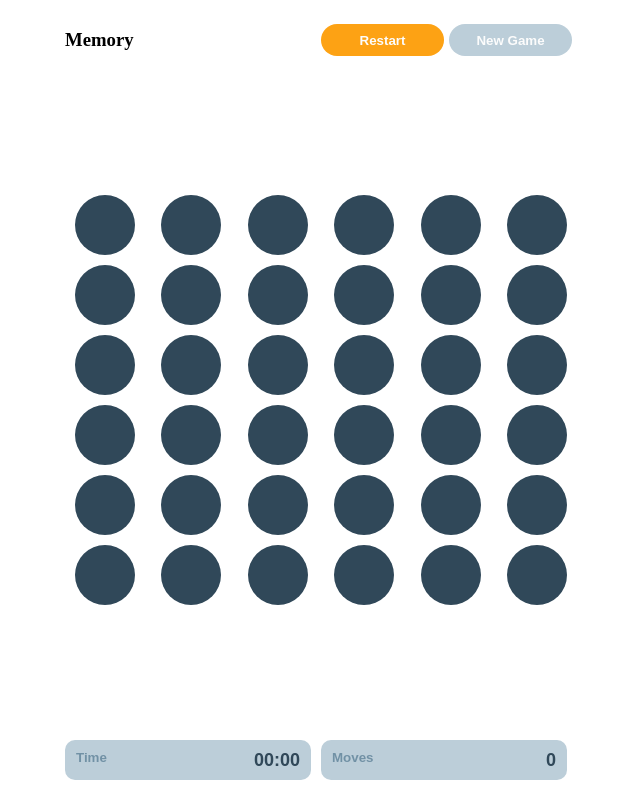
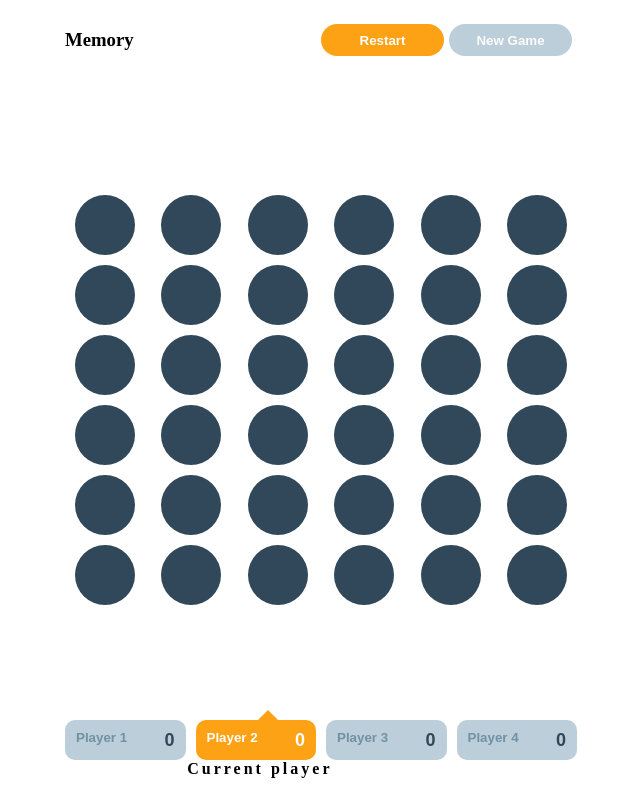
Before and after one commit to aknagirm/memory-game, an Angular app: page /game in a window 1280 px wide. Shown: the whole page, without its empty margins (319-959 px from the left). Built offline with nearby package versions, Linux system fonts and the light colour scheme.

Commit message:
current player label added

```diff
--- a/src/app/components/game-page/game-page.component.html
+++ b/src/app/components/game-page/game-page.component.html
@@ -43,9 +43,9 @@
       </button>
     </div>
     <div class="current-player-text-wrapper">
-      <span id="current-player-text" *ngFor="let player of playerIdx">{{
-        player.current ? "Current player" : ""
-      }}</span>
+      <div id="current-player-text" *ngFor="let player of playerIdx">
+        {{ player.current ? "Current player" : "" }}
+      </div>
     </div>
   </div>
   <ng-template #soloPlayer>
--- a/src/app/components/game-page/game-page.component.scss
+++ b/src/app/components/game-page/game-page.component.scss
@@ -65,6 +65,7 @@
     border: 12px solid transparent;
     border-bottom-color: $orange;
   }
+}
 
 .current-player-text-wrapper {
   width: 100%;
@@ -72,7 +73,6 @@
   font-weight: bold;
   letter-spacing: 3px;
   justify-content: space-between;
-  }
 }
 
 .selected {
--- a/src/app/components/game-page/game-page.component.ts
+++ b/src/app/components/game-page/game-page.component.ts
@@ -17,7 +17,7 @@ export class GamePageComponent implements OnInit, OnDestroy {
   dataReady = false;
   gameType: GameType = {
     gameTheme: 'number',
-    numberOfPlayers: 1,
+    numberOfPlayers: 4,
     gridSize: 6,
   };
   timer = { mm: '00', ss: '00' };
@@ -34,7 +34,7 @@ export class GamePageComponent implements OnInit, OnDestroy {
         return {
           title: `Player ${idx + 1}`,
           points: 0,
-          current: id === 0 ? true : false,
+          current: id === 1 ? true : false,
         };
       }
     );
```
Lines whose indentation alone changed are shown as unchanged.
